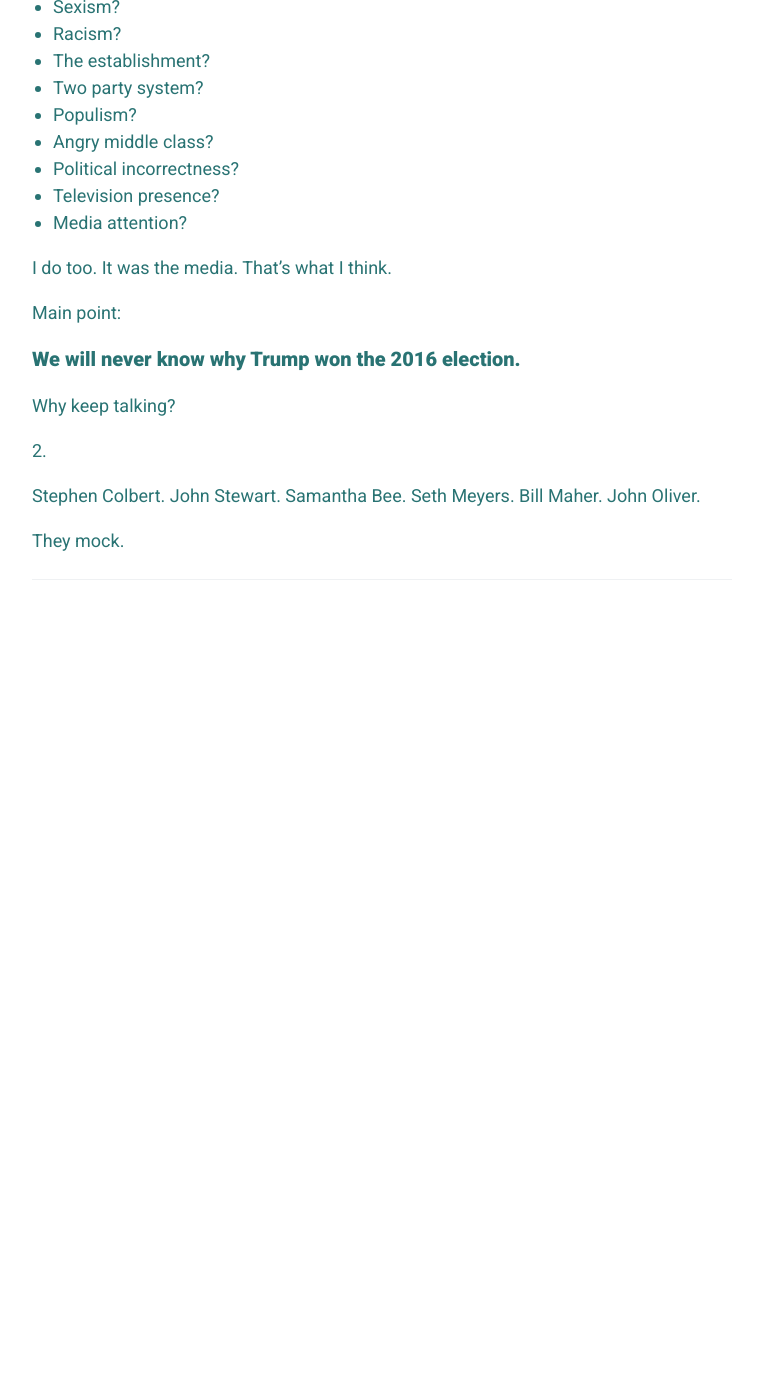
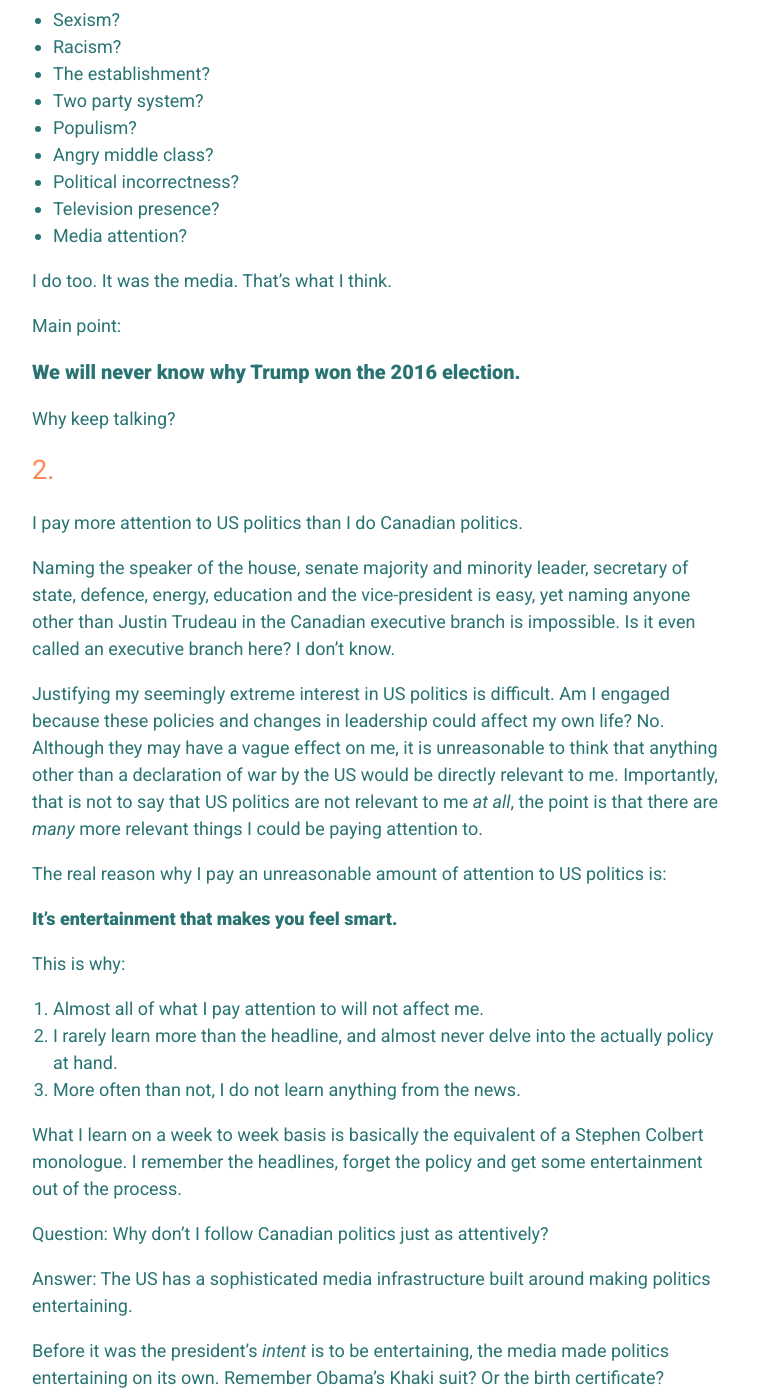
Before and after one commit to iamkahvi/iamkahvi.github.io, a Jekyll site: the page built from _posts/2017-11-02-why-keep-talking.md, in a window 1280 px wide and 1400 px high, scrolled down 607 px. Shown: the whole window, without its empty margins (258-1021 px from the left). Built offline with Jekyll 4.4.1, drawn with Linux system fonts in a browser that asks for light colours; before the commit the page ends 1237 px from its top, so only the background shows below that; some of the changed text lies outside the part shown.

Commit message:
US politics talk updated

```diff
--- a/_posts/2017-11-02-why-keep-talking.md
+++ b/_posts/2017-11-02-why-keep-talking.md
@@ -11,13 +11,13 @@
 1. Why do we keep theorizing about why the 2016 election turned out the way it did?
 2. Why am I so much more involved in the US political system than my own?
 
-1.
+# 1.
 
 Annoyance. Being virtually forced to follow the 2016 election. Entertaining at first, then annoying, then dreadful. Elections are always a pain. This one was different. Never has something been so publicized. I endured. Kept watching. Kept rolling my eyes. Knowing he could never win.
 
 Then he won.
 
-Now everyone theorizes.
+Now everyone theorizes why.
 - Sexism?
 - Racism?
 - The establishment?
@@ -36,12 +36,76 @@
 
 Why keep talking?
 
-2.
 
-Stephen Colbert. John Stewart. Samantha Bee. Seth Meyers. Bill Maher. John Oliver.
+# 2.
 
-They mock.
+I pay more attention to US politics than I do Canadian politics.
+
+Naming the speaker of the house, senate majority and minority leader, secretary of state, defence, energy, education and the vice-president is easy, yet naming anyone other than Justin Trudeau in the Canadian executive branch is impossible. Is it even called an executive branch here? I don’t know.
+
+Justifying my seemingly extreme interest in US politics is difficult. Am I engaged because these policies and changes in leadership could affect my own life? No. Although they may have a vague effect on me, it is unreasonable to think that anything other than a declaration of war by the US would be directly relevant to me.
+Importantly, that is not to say that US politics are not relevant to me *at all*, the point is that there are *many* more relevant things I could be paying attention to.
+
+The real reason why I pay an unreasonable amount of attention to US politics is:
+
+<b>It’s entertainment that makes you feel smart.</b>
+
+This is why:
+
+1. Almost all of what I pay attention to will not affect me.
+2. I rarely learn more than the headline, and almost never delve into the actually policy at hand.
+3. More often than not, I do not learn anything from the news.
+
+What I learn on a week to week basis is basically the equivalent of a Stephen Colbert monologue. I remember the headlines, forget the policy and get some entertainment out of the process.
+
+Question: Why don’t I follow Canadian politics just as attentively?
+
+Answer: The US has a sophisticated media infrastructure built around making politics entertaining.
+
+Before it was the president’s *intent* is to be entertaining, the media made politics entertaining on its own. Remember Obama’s Khaki suit? Or the birth certificate?
+
+Why doesn’t Canada have the same entertainment infrastructure? Where is our Stephen Colbert monologue making fun of Justin Trudeau’s socks or something?
+
+Reasons why there isn’t entertainment focused around Canadian politics:
+
+- The events happening aren’t as exciting
+- People in Canada are not interested in politics
+- There are less people in general, so less potential viewers
+
+Sidetone: The first reason might cause the following one.
+
+A misconception is that an audience for Canadian politics doesn’t exist. If the way the news is presented is entertaining, an audience will develop.
+
+Example #1: me. Why am I consuming so much US political news? Because of the way it is presented. There is almost no logical reason why I should be as engaged as I am in the Virginia Governor’s Race, but I’m refreshing the polls right now all the same.
+
+Forms of media about politics I consume:
+
+- ### Podcasts
+	* Pod Save America
+	* The Ezra Klein Show
+	* This American Life
+	* Revisionist History
+	* On The Media
+	* Stay Tuned
+
+- ### Youtube
+	* Phillip Defranco
+	* John Oliver
+	* Stephen Colbert
+	* Samantha Bee
+	* Seth Myers
+
+- ### News
+	* Reddit
+	* Vox
+	* the Economist
+	* Five Thirty Eight
+	* Wall Street Journal
+
+To be continued,
 
 
 
+or deleted???
+
 ---
```
Also changed, not shown: 2 other files.
